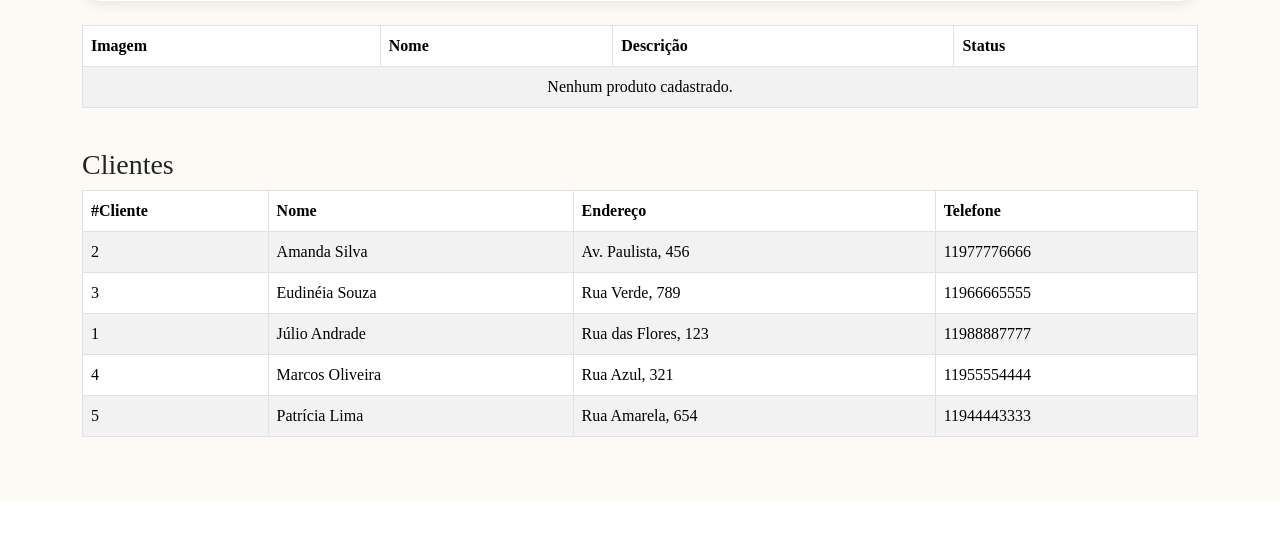
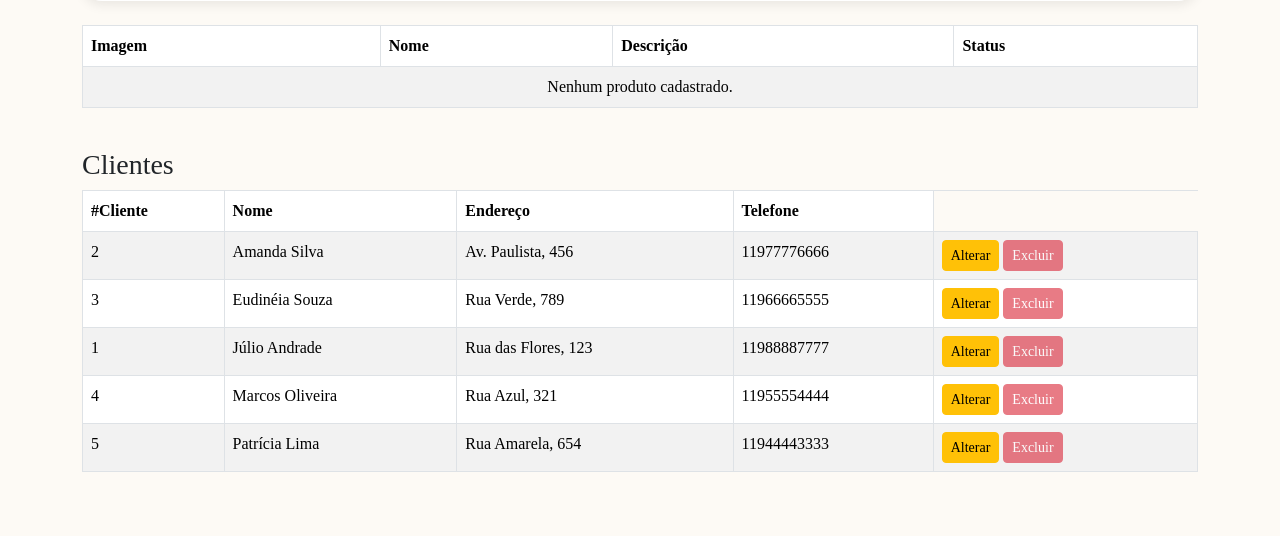
Before and after one commit to Alegretao/Confeitaria, a PHP site: page /pages/painel_admin.php?cliente=sucesso in a window 1280 px wide. Shown: the part 728-1264 px from the top of the page. Before the commit the page ends 1165 px from the top, so only its background shows below. Run offline with PHP 8.4, Linux system fonts and the light colour scheme; a user stored in the database is signed in; data comes from the database, SQL or seed files in the repository; data that the repository does not hold is empty.

Commit message:
Add buttons for editing and deleting clients

```diff
--- a/Site-trabalho-main/Site-trabalho-main/pages/painel_admin.php
+++ b/Site-trabalho-main/Site-trabalho-main/pages/painel_admin.php
@@ -179,6 +179,16 @@ foreach ($pedidos as $pedido) {
                 <td><?= htmlspecialchars($cliente['nome_Clientes']) ?></td>
                 <td><?= htmlspecialchars($cliente['endereco_Clientes'] ?? '') ?></td>
                 <td><?= htmlspecialchars($cliente['telefone_Clientes'] ?? '') ?></td>
+                <td>
+                <a href="../form/alterar_cliente.php?id=<?= $cliente['idCLIENTES'] ?>"
+                   class="btn btn-warning btn-sm">
+                    Alterar
+                </a>
+
+               <button class="btn btn-danger btn-sm" disabled>
+                       Excluir
+               </button>
+               </td>
               </tr>
             <?php endforeach; ?>
           <?php endif; ?>
```
